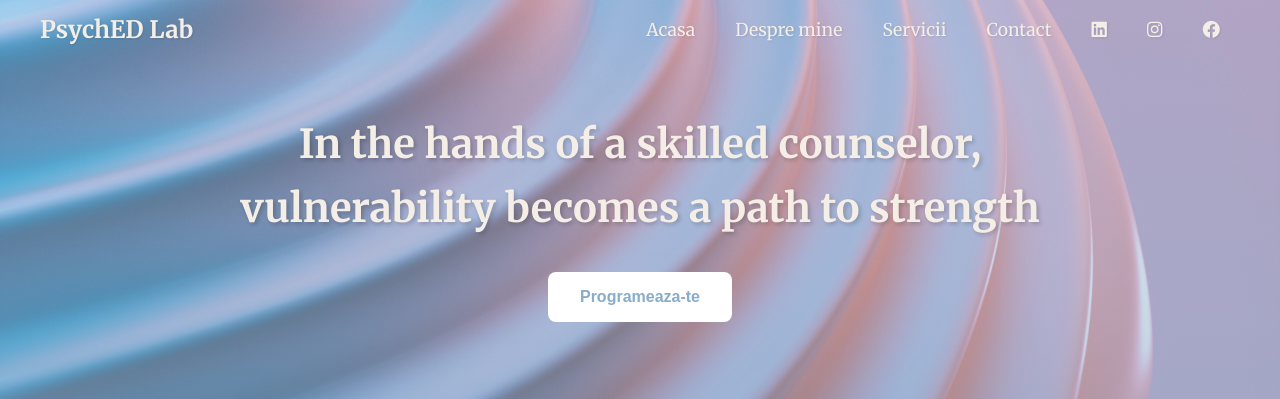
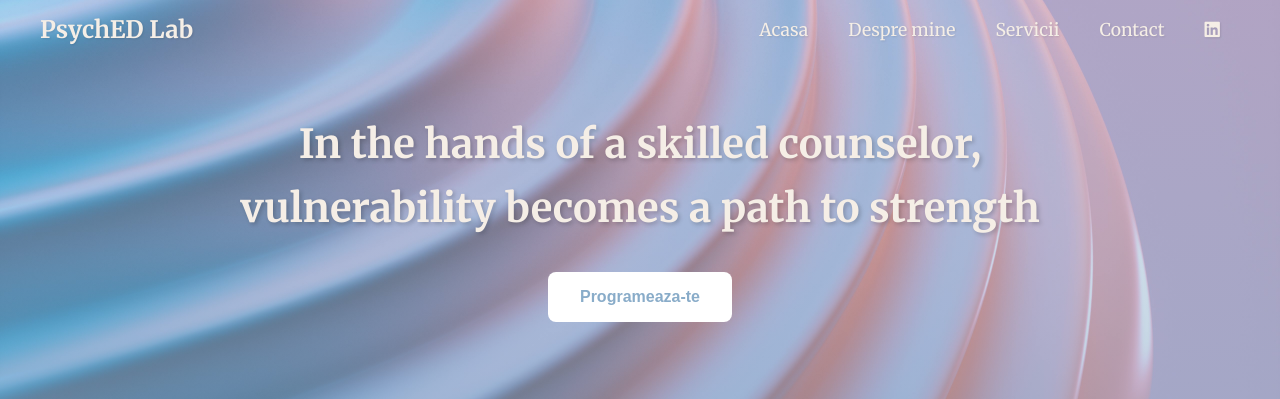
Before and after one commit to laftoon/PsychED, a Django app: page / in a window 1280 px wide. Shown: the top 399 px of the page. Run offline with Django 5.2, Linux system fonts and the light colour scheme; some libraries are stand-ins or nearby versions.

Commit message:
removed the instagram and facebook

```diff
--- a/PyschED/core/templates/core/home-page.html
+++ b/PyschED/core/templates/core/home-page.html
@@ -61,7 +61,7 @@
                 <i class="fab fa-linkedin"></i>
             </a>
         </li>
-        <li class="nav-menu__item">
+       <!-- <li class="nav-menu__item">
             <a href="https://www.instagram.com/your-profile"
                class="nav-menu__link nav-menu__link--social"
                target="_blank">
@@ -74,7 +74,7 @@
                target="_blank">
                 <i class="fab fa-facebook"></i>
             </a>
-        </li>
+        </li>-->
     </ul>
 </nav>
 
```
